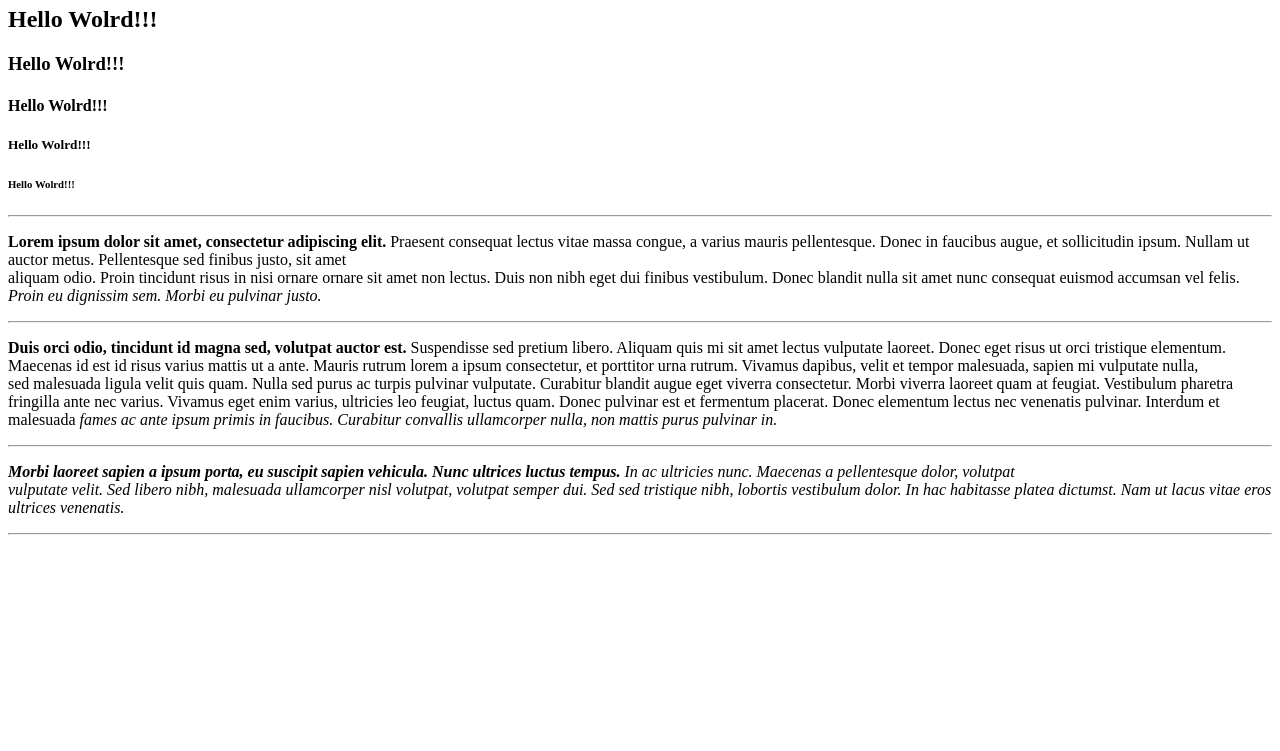
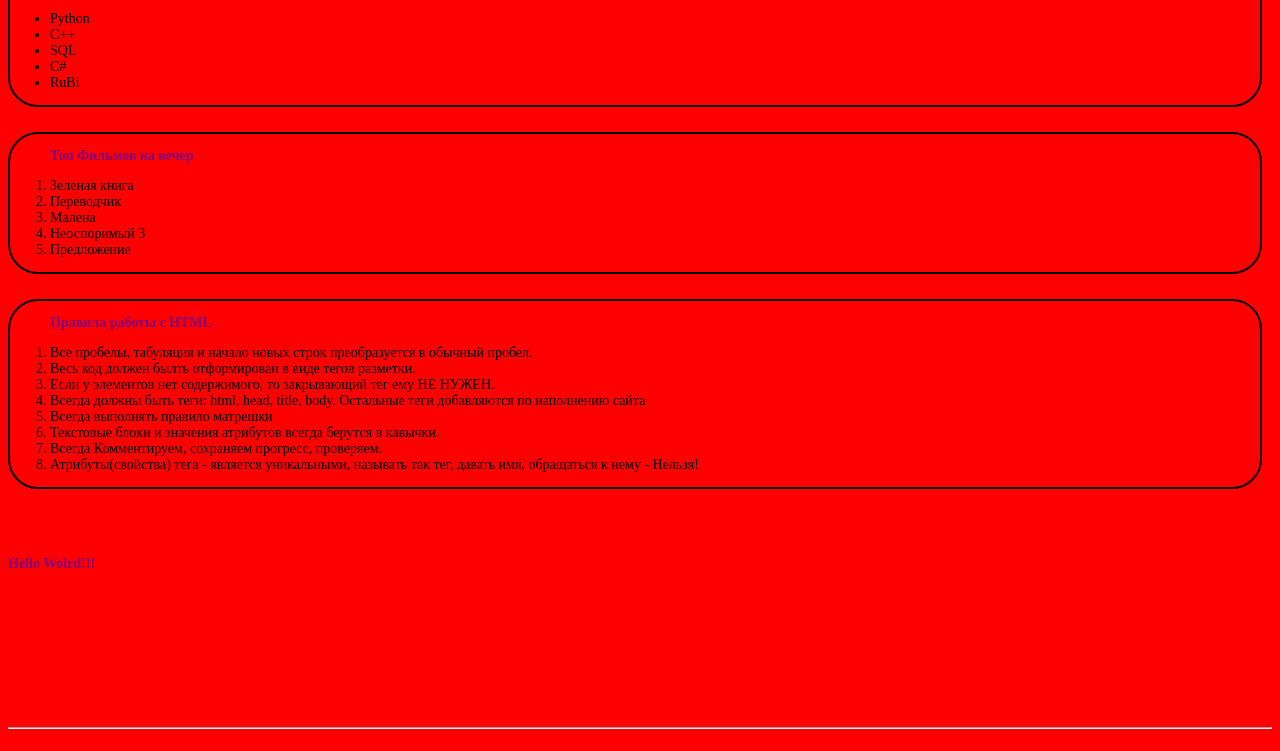
Before and after one commit to eeemihaeee/HTML-CSS-project-Python51, a plain HTML site: page index.html in a window 1280 px wide. Shown: the part 60-811 px from the top of the page. Drawn offline with Linux system fonts and the light colour scheme.

Commit message:
конец рабочего дня
Правила работы с HTML

```diff
--- a/index.html
+++ b/index.html
@@ -1,9 +1,50 @@
-<html> <!-- Область видимости Html кода-->
+<!DOCTYPE html> <!-- Область видимости Html кода-->
 <head> <!-- для настройки и подключения
 		внешних файлов-->
-
+	<link href='style.css' rel='stylesheet'>
+	<meta charset='UTF-8'>
+	<title> Мой первый сайт</title>
+	<style>
+		h3{color: purple;}
+		div{ margin: 25px 10px 0 0; padding: auto;}
+	</style>
 </head>
 <header> <!--Шапка сайта. нужна для навигации-->
+	<div style='border: 2px solid black; border-radius: 30px;'> <!-- контейнер для тегов и контента -->
+		<ul> <!--Список элементов -->
+			<h3>ТОП ЯЗЫКОВ ПРОГРАММИОВАНИЯ</h3>
+			<li>Python </li> <!--Перечень списка строка -->
+			<li>С++ </li> <!--Перечень списка строка -->
+			<li>SQL </li> <!--Перечень списка строка -->
+			<li>C# </li> <!--Перечень списка строка -->
+			<li>RuBi </li> <!--Перечень списка строка -->
+		</ul>
+	</div>
+	<div style='border: 2px solid black; border-radius: 30px;'> <!-- контейнер для тегов и контента -->
+		<ol> <!--Список элементов -->
+			<h3>Топ Фильмов на вечер</h3>
+			<li>Зеленая книга </li> <!--Перечень списка строка -->
+			<li>Переводчик </li> <!--Перечень списка строка -->
+			<li>Малена </li> <!--Перечень списка строка -->
+			<li>Неоспоримый 3 </li> <!--Перечень списка строка -->
+			<li>Предложение </li> <!--Перечень списка строка -->
+		</ol>
+	</div>
+	<div style='border: 2px solid black; border-radius: 30px;'> <!-- контейнер для тегов и контента -->
+		<ol> <!--Список элементов -->
+			<h3>Правила работы c HTML</h3>
+			<li>Все пробелы, табуляция и начало новых строк преобразуется в обычный пробел. </li> <!--Перечень списка строка -->
+			<li>Весь код должен былть отформирован в виде тегов разметки. </li> <!--Перечень списка строка -->
+			<li>Если у элементов нет содержимого, то закрывающий тег ему НЕ НУЖЕН.</li> <!--Перечень списка строка -->
+			<li>Всегда должны быть теги: html, head, title, body.
+				Остальные теги добавляются по наполнению сайта</li> <!--Перечень списка строка -->
+			<li>Всегда выполнять правило матрешки </li> <!--Перечень списка строка -->
+			<li>Текстовые блоки и значения атрибутов всегда берутся в кавычки. </li>
+			<li>Всегда Комментируем, сохраняем прогресс, проверяем. </li>
+			<li>Атрибуты(свойства) тега - является уникальными, называть так тег,
+				давать имя, обращаться к нему - Нельзя!</li> <!--Перечень списка строка --><!--Перечень списка строка -->			<!--Перечень списка строка -->
+		</ol>
+	</div>
 </header>
 <body> <!-- тело сайта. нужно для контента-->
 	<h1> Hello Wolrd!!!</h1> <!-- Заголовок с размером-->
--- a/style.css
+++ b/style.css
@@ -0,0 +1,12 @@
+*{ /* Глобальное обращение ко всем тегам*/
+	color: black;
+	font-size: 14px;
+
+}
+
+body{
+	background:red;
+	color:white;
+}
+p{	font-size: 25px;}
+h1,h2,h3,h4,h5,h6{	color: red;}
```
